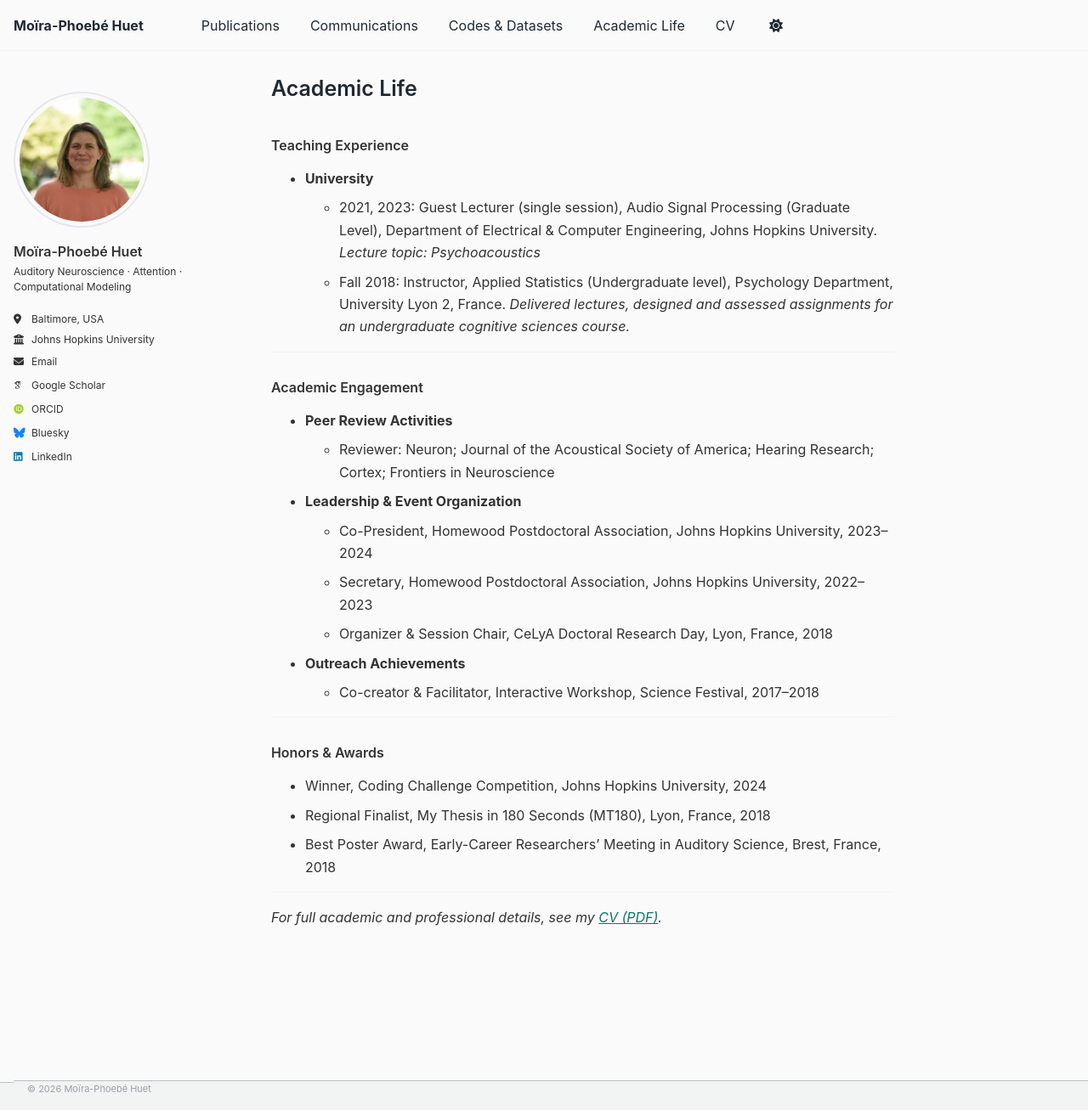
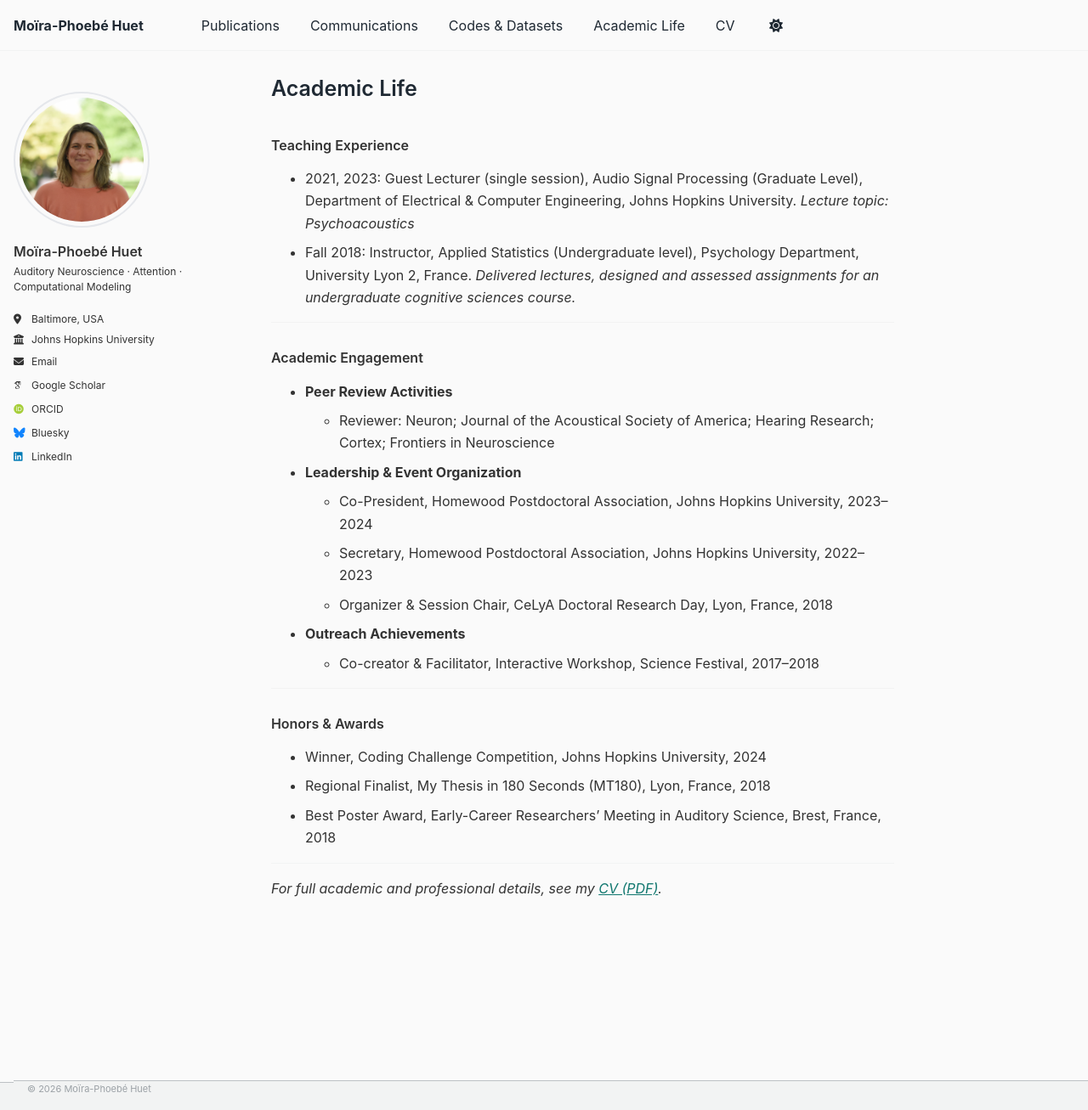
Before and after one commit to mphuet/mphuet.github.io, a Jekyll site: the page built from _pages/academiclife.md, in a window 1280 px wide and 1307 px high. Shown: the whole window at 85% size. Built offline with Jekyll 4.4.1, drawn with Linux system fonts in a browser that asks for light colours; some web fonts are replaced.

Commit message:
Update academiclife.md

```diff
--- a/_pages/academiclife.md
+++ b/_pages/academiclife.md
@@ -7,9 +7,8 @@ pagination: false
 ---
 
 ### Teaching Experience
-- **University**
-  - 2021, 2023: Guest Lecturer (single session), Audio Signal Processing (Graduate Level), Department of Electrical & Computer Engineering, Johns Hopkins University. *Lecture topic: Psychoacoustics*
-  - Fall 2018: Instructor, Applied Statistics (Undergraduate level), Psychology Department, University Lyon 2, France. *Delivered lectures, designed and assessed assignments for an undergraduate cognitive sciences course.*
+- 2021, 2023: Guest Lecturer (single session), Audio Signal Processing (Graduate Level), Department of Electrical & Computer Engineering, Johns Hopkins University. *Lecture topic: Psychoacoustics*
+- Fall 2018: Instructor, Applied Statistics (Undergraduate level), Psychology Department, University Lyon 2, France. *Delivered lectures, designed and assessed assignments for an undergraduate cognitive sciences course.*
 
 ---
 
```
